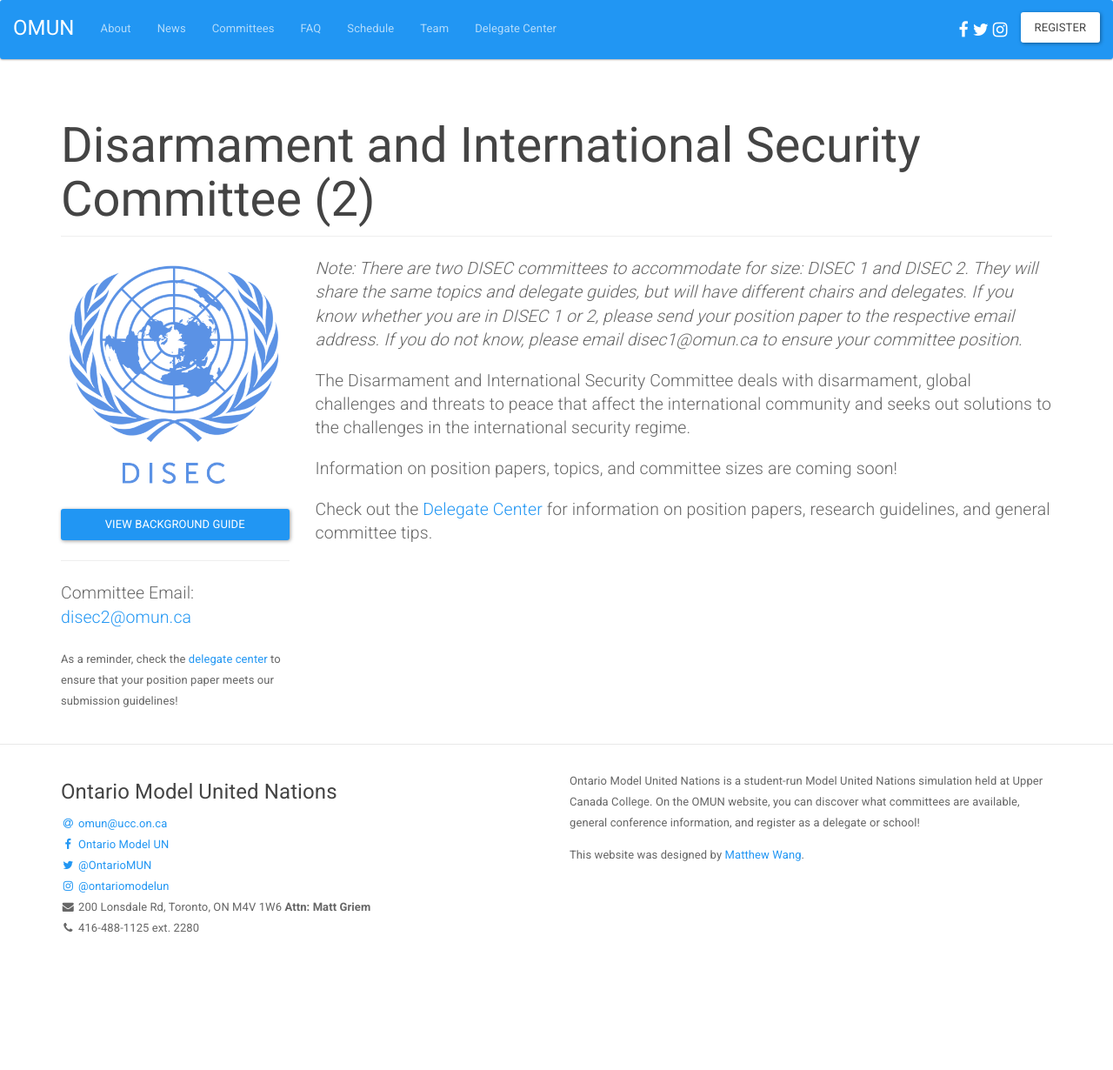
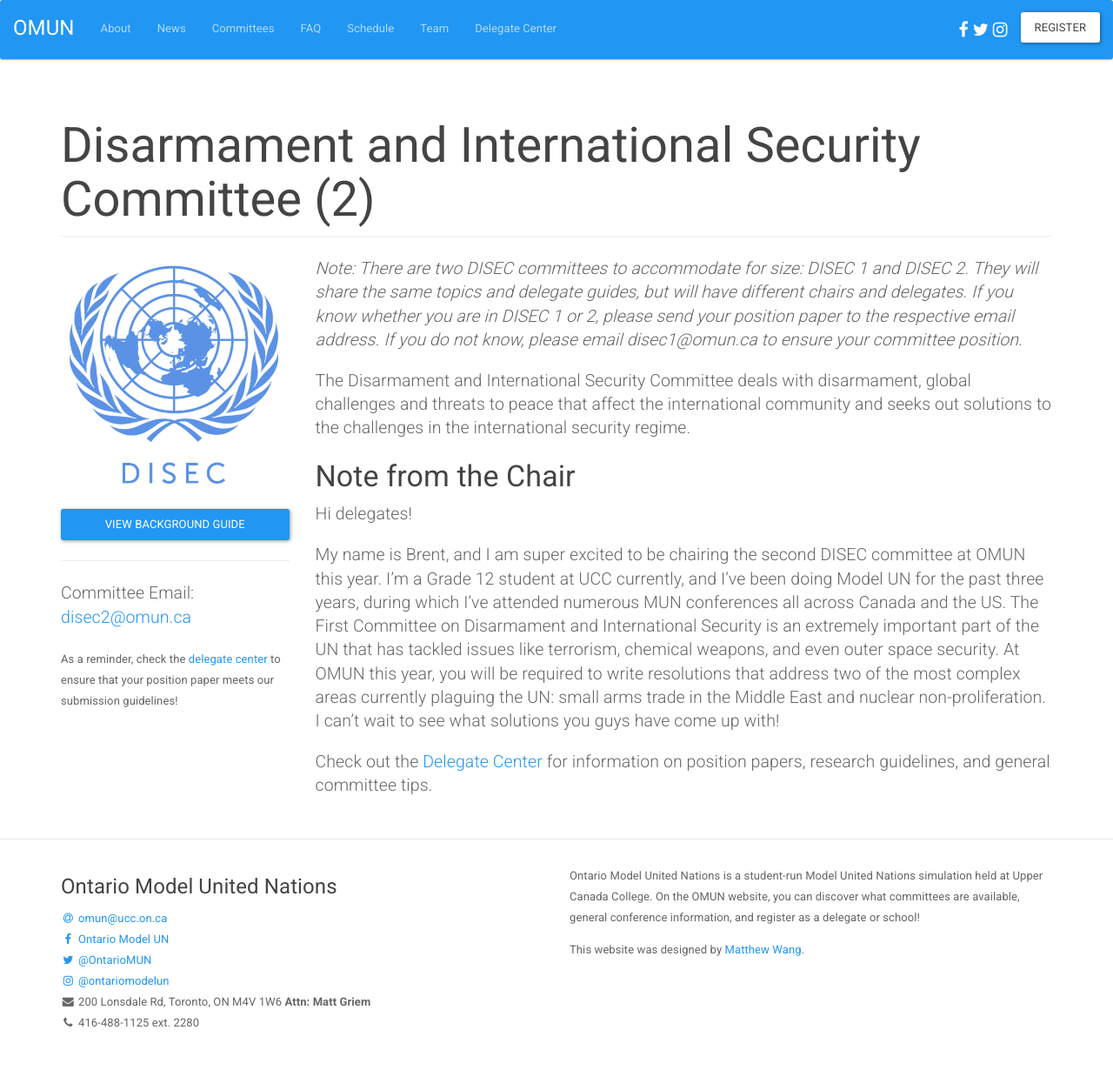
Before and after one commit to malsf21/omun.ca, a Jekyll site: the page built from _committees/disec2.md, in a window 1280 px wide. Shown: the whole page at 87% size. Built offline with Jekyll 4.4.1, drawn with Linux system fonts in a browser that asks for light colours; before the commit the page ends 1121 px from its top, so only the background shows below that.

Commit message:
adds committee chair descriptions for AL, both DISECs, ICIJ, LBJ, and UNSCb

```diff
--- a/_committees/disec2.md
+++ b/_committees/disec2.md
@@ -14,4 +14,8 @@ shortbio: The Disarmament and International Security Committee deals with disarm
 
 The Disarmament and International Security Committee deals with disarmament, global challenges and threats to peace that affect the international community and seeks out solutions to the challenges in the international security regime.
 
-Information on position papers, topics, and committee sizes are coming soon!
+### Note from the Chair
+
+Hi delegates!
+
+My name is Brent, and I am super excited to be chairing the second DISEC committee at OMUN this year. I’m a Grade 12 student at UCC currently, and I’ve been doing Model UN for the past three years, during which I’ve attended numerous MUN conferences all across Canada and the US. The First Committee on Disarmament and International Security is an extremely important part of the UN that has tackled issues like terrorism, chemical weapons, and even outer space security. At OMUN this year, you will be required to write resolutions that address two of the most complex areas currently plaguing the UN: small arms trade in the Middle East and nuclear non-proliferation. I can’t wait to see what solutions you guys have come up with!
```
Also changed, not shown: _committees/arab.md (+3 -1 lines), _committees/disec1.md (+3 -1 lines), _committees/icij.md (+3 -1 lines), _committees/lbj.md (+4 -0 lines), _committees/unscb.md (+3 -1 lines).
